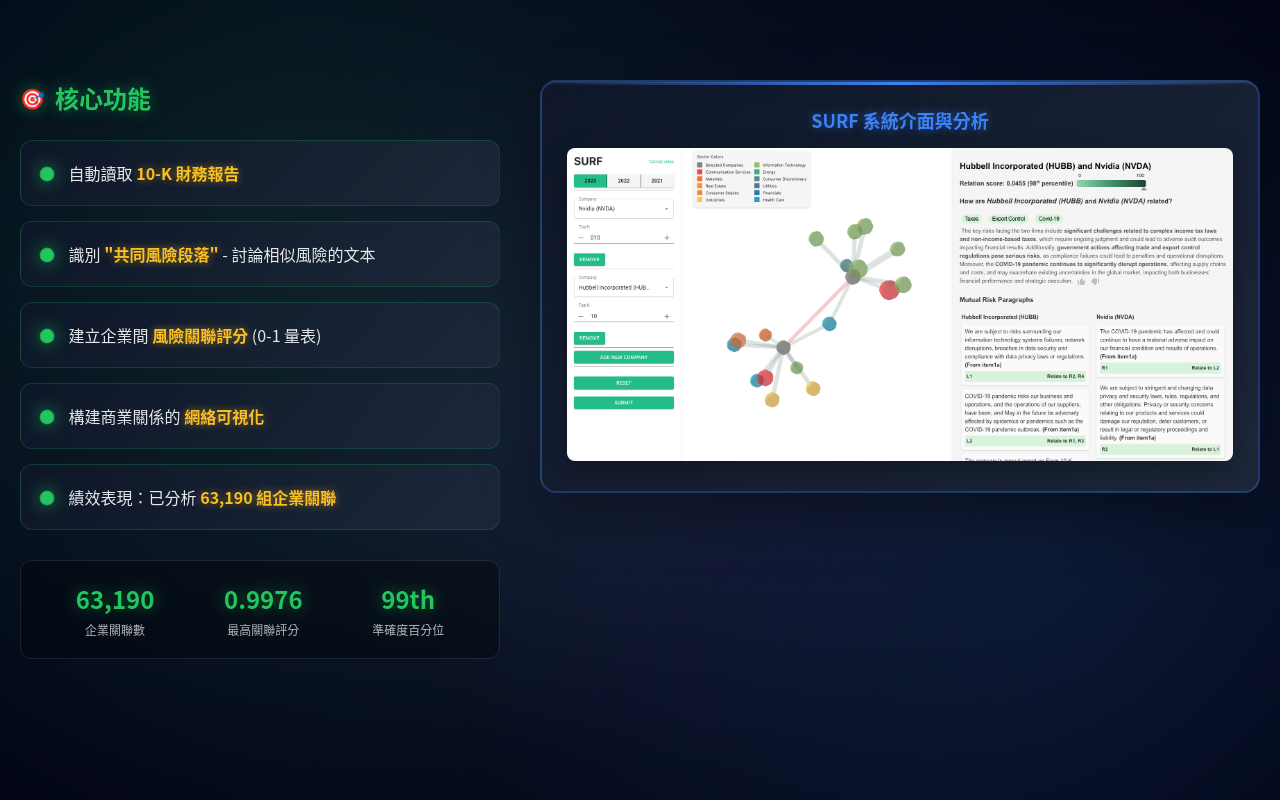
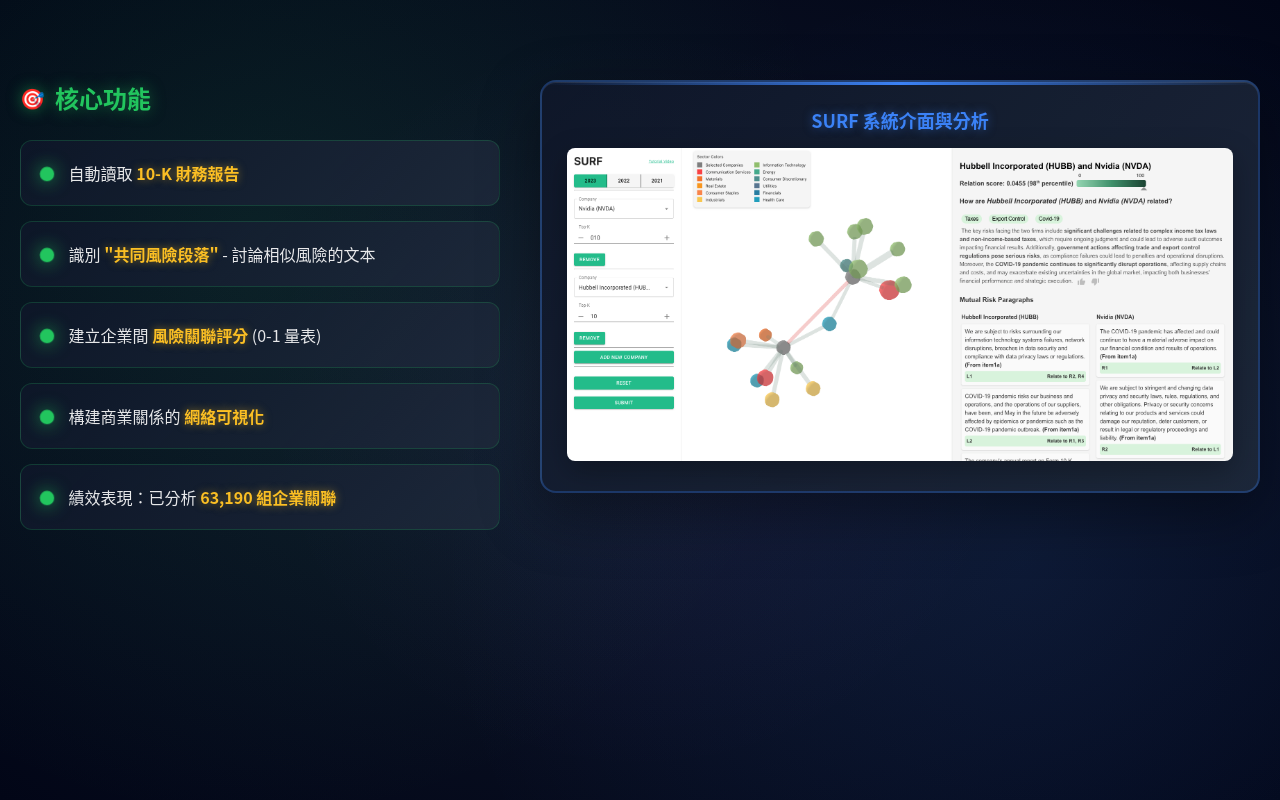
Before and after one commit to jerewang/slides.ai.detective, a website: page slides/surf_system_cn.html in a window 1280 px wide. Drawn offline with Linux system fonts and the light colour scheme.

Commit message:
Revise surf system page -- cjwang.

```diff
--- a/slides/surf_system_cn.html
+++ b/slides/surf_system_cn.html
@@ -455,20 +455,20 @@
                     </li>
                 </ul>
 
-                <div class="stats-row">
-                    <div class="stat-item">
-                        <div class="stat-number">63,190</div>
-                        <div class="stat-label">企業關聯數</div>
-                    </div>
-                    <div class="stat-item">
-                        <div class="stat-number">0.9976</div>
-                        <div class="stat-label">最高關聯評分</div>
-                    </div>
-                    <div class="stat-item">
-                        <div class="stat-number">99th</div>
-                        <div class="stat-label">準確度百分位</div>
-                    </div>
-                </div>
+                <!--<div class="stats-row">-->
+                    <!--<div class="stat-item">-->
+                        <!--<div class="stat-number">63,190</div>-->
+                        <!--<div class="stat-label">企業關聯數</div>-->
+                    <!--</div>-->
+                    <!--<div class="stat-item">-->
+                        <!--<div class="stat-number">0.9976</div>-->
+                        <!--<div class="stat-label">最高關聯評分</div>-->
+                    <!--</div>-->
+                    <!--<div class="stat-item">-->
+                        <!--<div class="stat-number">99th</div>-->
+                        <!--<div class="stat-label">準確度百分位</div>-->
+                    <!--</div>-->
+                <!--</div>-->
             </div>
 
             <div class="system-figure">
```
